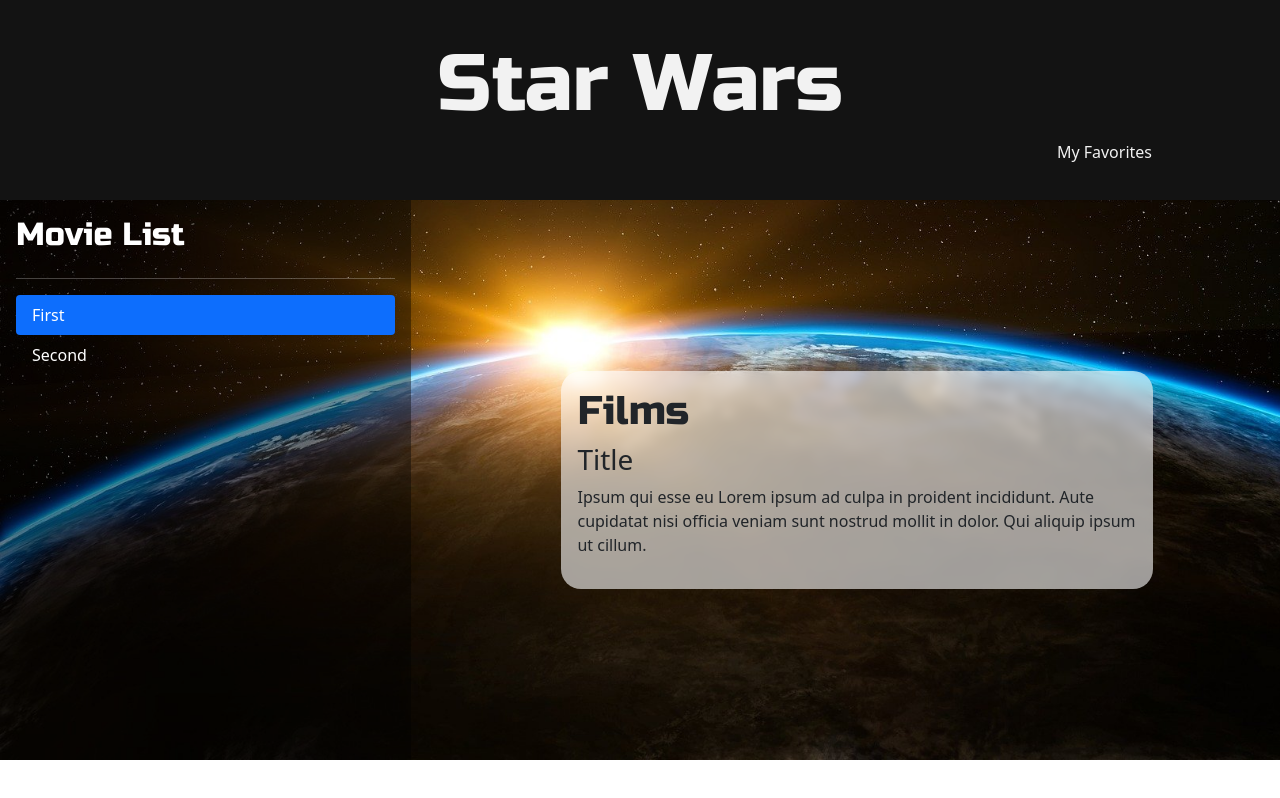
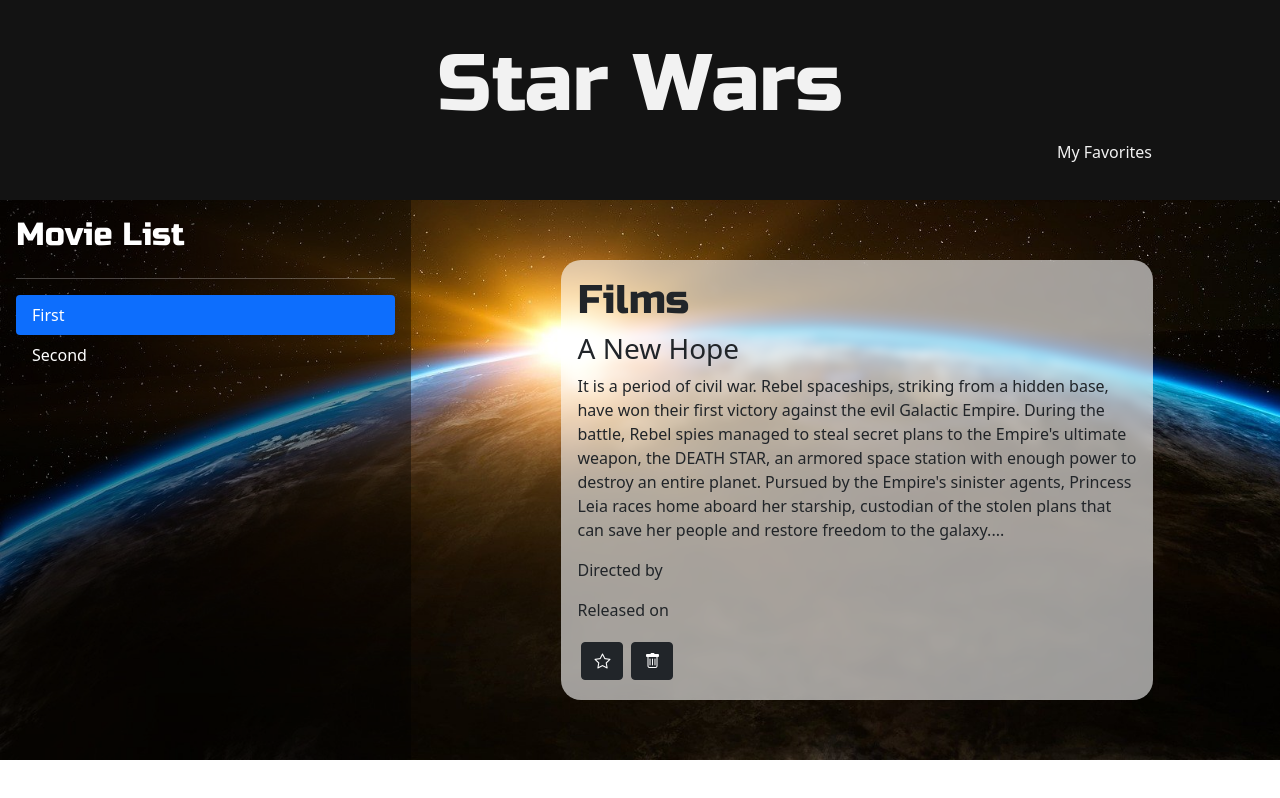
Before and after one commit to IvanHatt/starwars-project, a React (Create React App) app: page / in a window 1280 px wide. Built offline with nearby package versions, Linux system fonts and the light colour scheme.

Commit message:
Add add dummy text

```diff
--- a/src/components/Content.js
+++ b/src/components/Content.js
@@ -5,12 +5,37 @@
     <div className='content'>
       <div className='film-content'>
         <h1>Films</h1>
-        <h3>Title</h3>
+        <h3>A New Hope</h3>
         <p>
-          Ipsum qui esse eu Lorem ipsum ad culpa in proident incididunt. Aute
-          cupidatat nisi officia veniam sunt nostrud mollit in dolor. Qui
-          aliquip ipsum ut cillum.
+          It is a period of civil war. Rebel spaceships, striking from a hidden
+          base, have won their first victory against the evil Galactic Empire.
+          During the battle, Rebel spies managed to steal secret plans to the
+          Empire's ultimate weapon, the DEATH STAR, an armored space station
+          with enough power to destroy an entire planet. Pursued by the Empire's
+          sinister agents, Princess Leia races home aboard her starship,
+          custodian of the stolen plans that can save her people and restore
+          freedom to the galaxy....
         </p>
+        <p>Directed by</p>
+        <p>Released on</p>
+        <button
+          type='button'
+          class='btn btn-dark m-1'
+          data-bs-toggle='tooltip'
+          data-bs-placement='bottom'
+          title='Add to favorites'
+        >
+          <i class='bi bi-star'></i>
+        </button>
+        <button
+          type='button'
+          class='btn btn-dark m-1'
+          data-bs-toggle='tooltip'
+          data-bs-placement='bottom'
+          title='Remove from favorites'
+        >
+          <i class='bi bi-trash'></i>
+        </button>
       </div>
     </div>
   )
```
